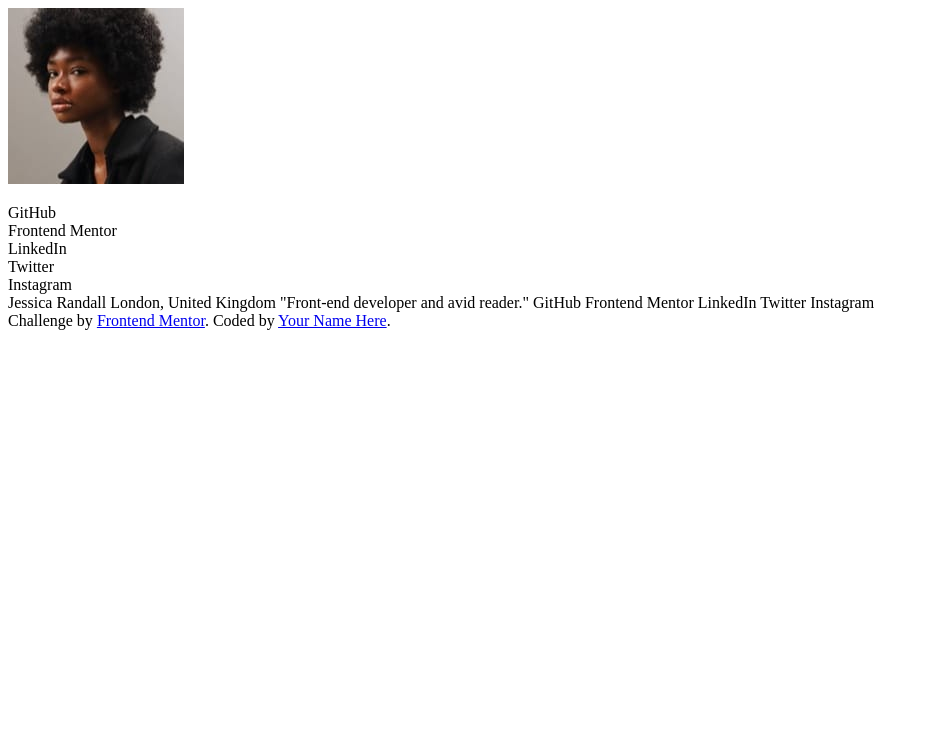
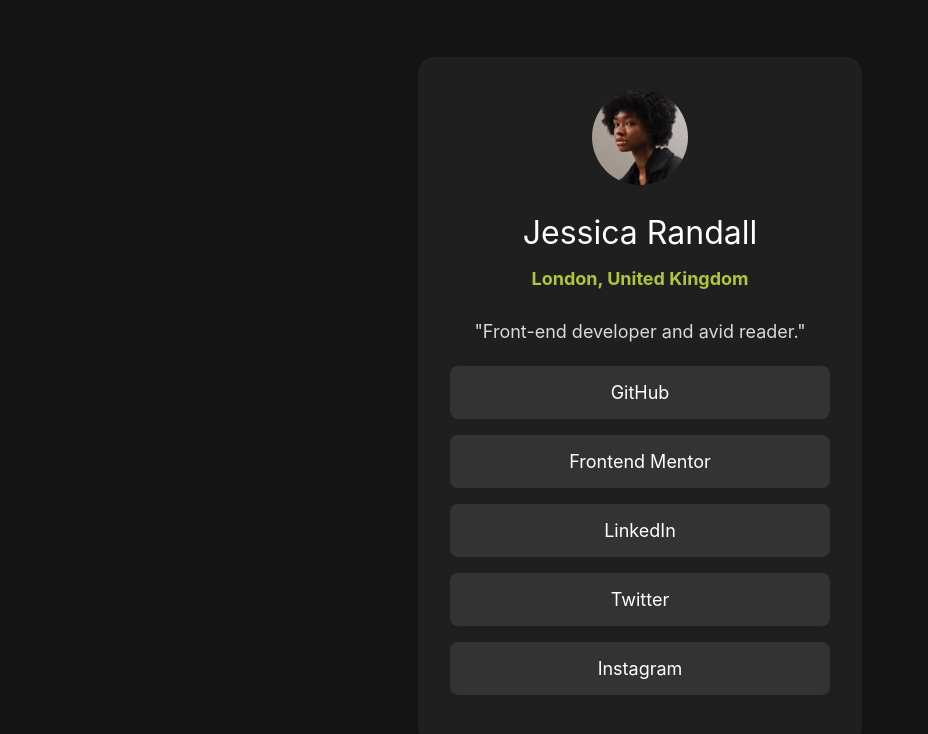
Before and after one commit to B1ack0ut1/frontend-mentor, a plain HTML site: page social-links-profile-main/index.html in a window 1280 px wide. Shown: the whole page, without its empty margins (0-928 px from the left). Drawn offline with Linux system fonts and the light colour scheme; a web font is replaced by a local one.

Commit message:
Worked on css for social link profile

```diff
--- a/social-links-profile-main/index.html
+++ b/social-links-profile-main/index.html
@@ -11,7 +11,7 @@
       sizes="32x32"
       href="./assets/images/favicon-32x32.png"
     />
-
+    <link rel="stylesheet" href="style.css" />
     <title>Frontend Mentor | Social links profile</title>
 
     <!-- Feel free to remove these styles or customise in your own stylesheet 👍 -->
@@ -22,15 +22,15 @@
   </head>
   <body>
     <main class="profile">
-      <div>
+      <div class="profile-pic-container">
         <img src="./assets/images/avatar-jessica.jpeg" alt="profile picture" />
       </div>
       <div class="profile-basic-info">
-        <p class="profile-name"></p>
-        <p class="profile-location"></p>
-        <p class="profile-user-desc"></p>
+        <p class="profile-name">Jessica Randall</p>
+        <p class="profile-location">London, United Kingdom</p>
+        <p class="profile-desc">"Front-end developer and avid reader."</p>
       </div>
-      <div>
+      <div class="social-link-group">
         <div class="social-link">GitHub</div>
         <div class="social-link">Frontend Mentor</div>
         <div class="social-link">LinkedIn</div>
@@ -39,14 +39,11 @@
       </div>
     </main>
 
-    Jessica Randall London, United Kingdom "Front-end developer and avid
-    reader." GitHub Frontend Mentor LinkedIn Twitter Instagram
-
-    <div class="attribution">
+    <!-- <div class="attribution">
       Challenge by
       <a href="https://www.frontendmentor.io?ref=challenge" target="_blank"
         >Frontend Mentor</a
       >. Coded by <a href="#">Your Name Here</a>.
-    </div>
+    </div> -->
   </body>
 </html>
--- a/social-links-profile-main/style.css
+++ b/social-links-profile-main/style.css
@@ -7,6 +7,8 @@
 
 :root {
   --clr-primary: rgb(172, 199, 55);
+  --clr-secondary: rgb(255, 255, 255);
+  --clr-tertiary: rgb(217, 217, 217);
   --clr-gray-light: rgb(51, 51, 51);
   --clr-gray: rgb(31, 31, 31);
   --clr-gray-dark: rgb(20, 20, 20);
@@ -44,5 +46,68 @@ img {
 body {
   font-family: var(--font-family-default);
   font-size: var(--fs-400);
-  color: var(--clr-gray-dark);
+  background-color: var(--clr-gray-dark);
+  min-height: 100vh;
+  display: grid;
+  place-content: center;
+  min-width: 25%;
 }
+
+.profile {
+  padding: 2rem;
+  border-radius: 1rem;
+  display: flex;
+  flex-direction: column;
+  align-items: center;
+  background-color: var(--clr-gray);
+}
+
+.profile-pic-container {
+  width: 6rem;
+  aspect-ratio: 1 / 1;
+  border-radius: 50%;
+  overflow: hidden;
+  margin-bottom: 1.75rem;
+}
+
+.profile-basic-info {
+  display: flex;
+  flex-direction: column;
+  align-items: center;
+  margin-bottom: 1.5rem;
+}
+
+.profile-name {
+  margin-bottom: 1rem;
+  font-size: var(--fs-800);
+  color: var(--clr-secondary);
+}
+
+.profile-location {
+  margin-bottom: 2rem;
+  color: var(--clr-primary);
+  font-weight: var(--fw-bold);
+}
+
+.profile-desc {
+  color: var(--clr-tertiary);
+  margin: 0 1.5rem;
+}
+
+.social-link-group {
+  color: var(--clr-secondary);
+  width: 100%;
+}
+
+.social-link {
+  background-color: var(--clr-gray-light);
+  padding: 1rem 0;
+  border-radius: 0.5rem;
+  margin-bottom: 1rem;
+  display: flex;
+  justify-content: center;
+}
+
+.social-link:hover {
+  background-color: var(--clr-primary);
+}
```
